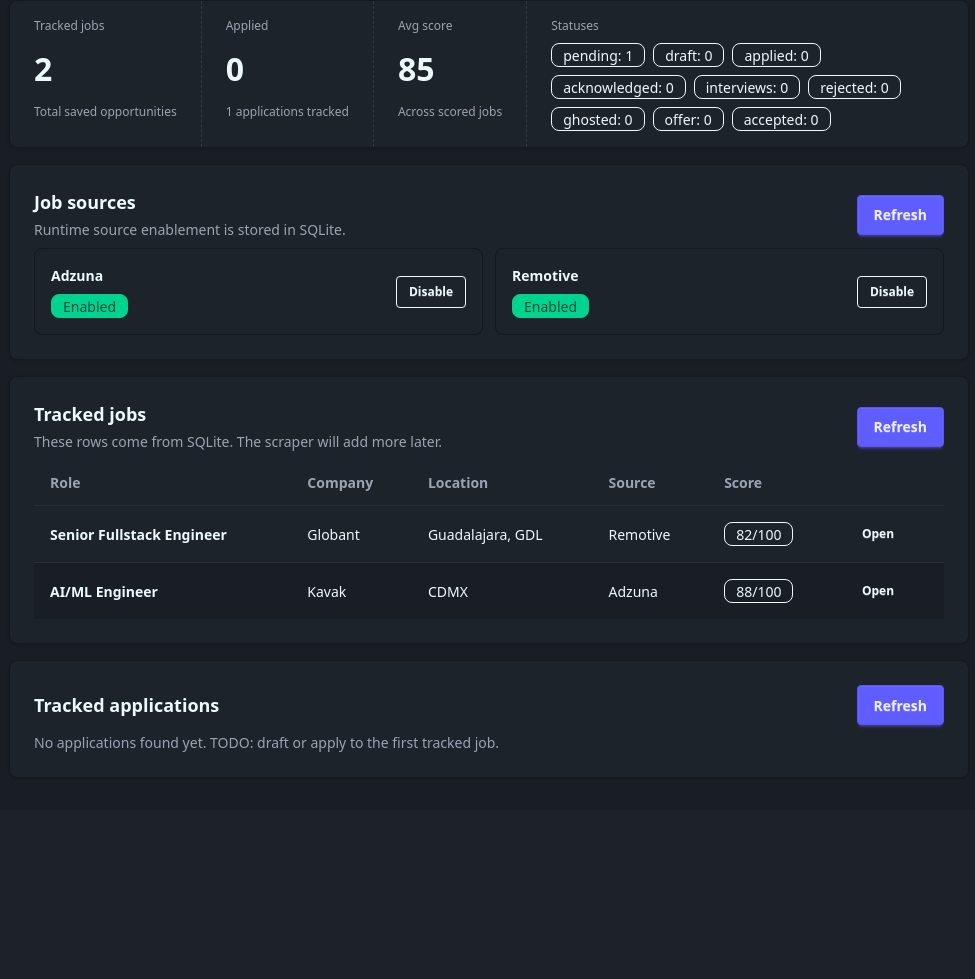
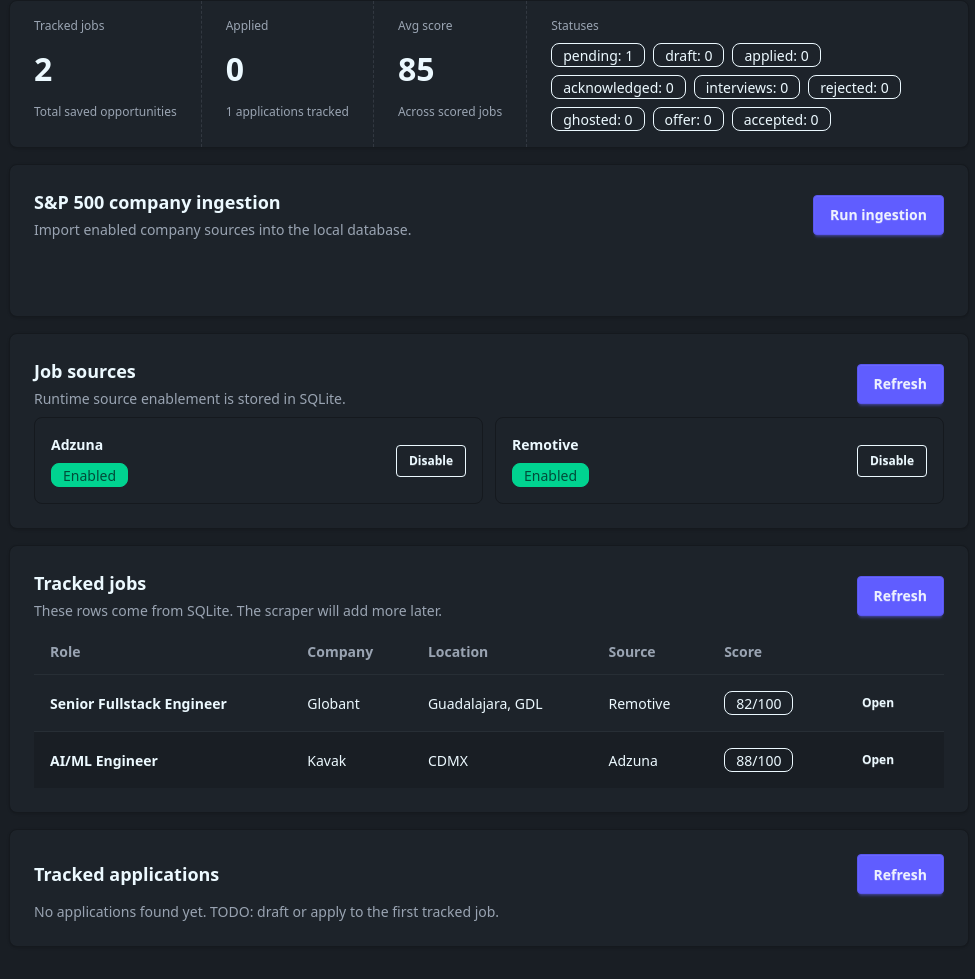
Before and after one commit to the-evillevi/hunter-agent, a FastAPI app: page / in a window 1280 px wide. Shown: the part 120-1099 px from the top of the page, without its empty margins (151-1126 px from the left). Before the commit the page ends 872 px from the top, so only its background shows below. Run offline with FastAPI, Linux system fonts and the light colour scheme; style sheets or scripts are compiled from the project's sources.

Commit message:
feat(gpt5.5): add S&P 500 ingestion dashboard controls
Add an HTMX operator card with progress and result regions to the dashboard.
Allow structured HTML error responses to render while preserving non-success HTTP statuses.

```diff
--- a/app/templates/base.html
+++ b/app/templates/base.html
@@ -26,5 +26,18 @@
     <main class="mx-auto w-[min(960px,calc(100%-2rem))] pb-8">
       {% block content %}{% endblock %}
     </main>
+    <script>
+      document.body.addEventListener("htmx:beforeSwap", (event) => {
+        const contentType =
+          event.detail.xhr.getResponseHeader("content-type") || "";
+        if (
+          event.detail.xhr.status >= 400 &&
+          contentType.includes("text/html")
+        ) {
+          event.detail.shouldSwap = true;
+          event.detail.isError = false;
+        }
+      });
+    </script>
   </body>
 </html>
--- a/app/templates/index.html
+++ b/app/templates/index.html
@@ -37,6 +37,38 @@
           <span class="badge badge-outline">{{ status }}: {{ count }}</span>
         {% endfor %}
       </div>
+    </div>
+  </section>
+
+  <section class="card border-base-300 bg-base-100 mt-4 border shadow-sm">
+    <div class="card-body">
+      <div
+        class="flex flex-col gap-4 sm:flex-row sm:items-center sm:justify-between"
+      >
+        <div>
+          <h2 class="card-title">S&amp;P 500 company ingestion</h2>
+          <p class="text-base-content/60 mt-1 text-sm">
+            Import enabled company sources into the local database.
+          </p>
+        </div>
+
+        <button
+          type="button"
+          class="btn btn-primary"
+          hx-post="/companies/sp500/ingest"
+          hx-target="#sp500-ingestion-result"
+          hx-swap="innerHTML"
+          hx-disabled-elt="this"
+          hx-indicator="#sp500-ingestion-progress"
+        >
+          Run ingestion
+        </button>
+      </div>
+
+      <p id="sp500-ingestion-progress" class="htmx-indicator mt-4 text-sm">
+        Importing S&amp;P 500 companies…
+      </p>
+      <div id="sp500-ingestion-result" aria-live="polite"></div>
     </div>
   </section>
 
```
Also changed, not shown: tests/test_routes.py (+2 -0 lines).
